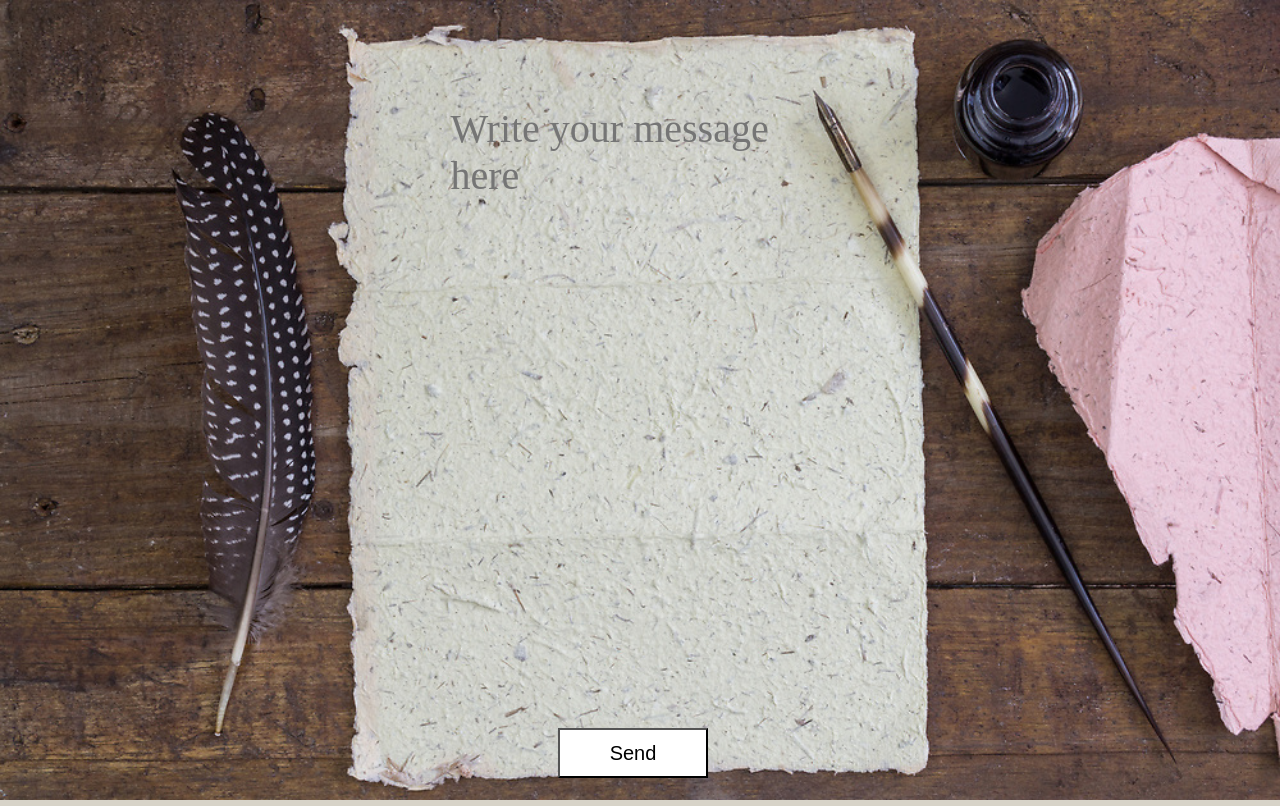
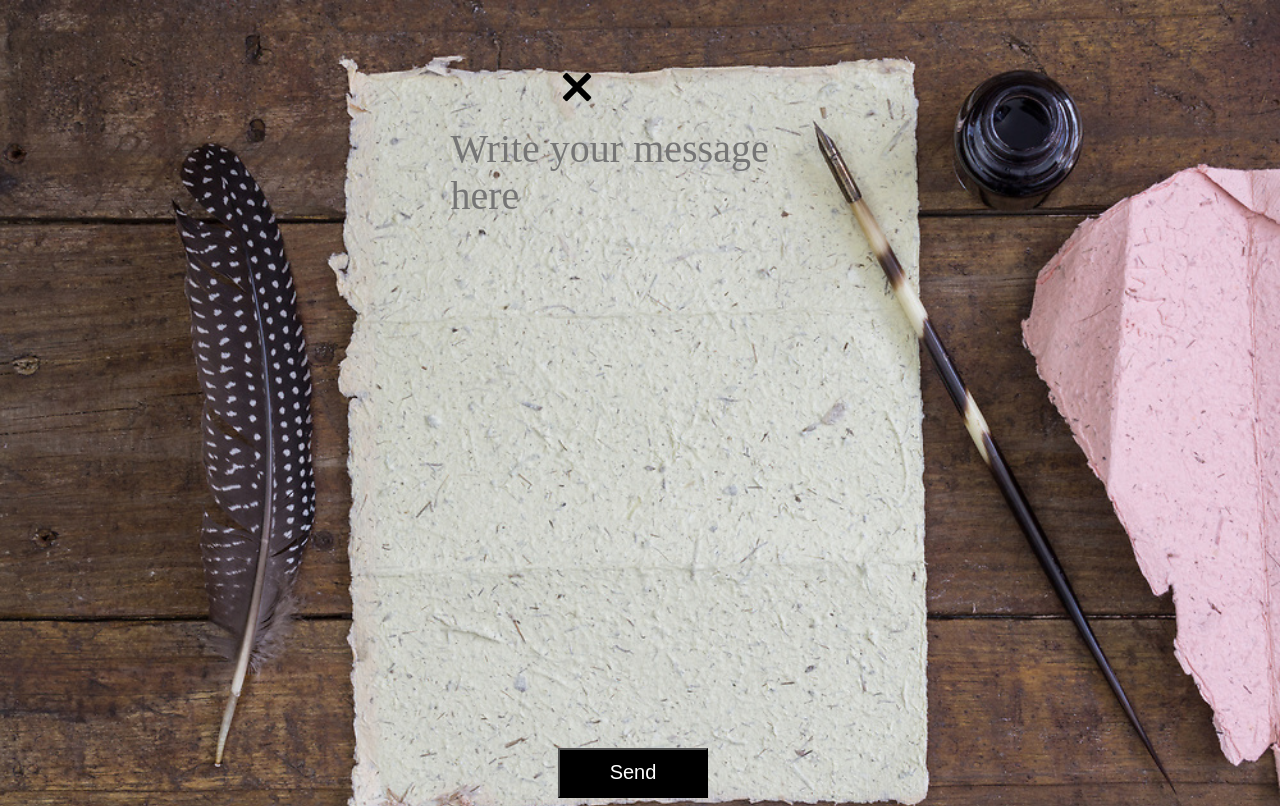
Before and after one commit to Leodson/Message-In-A-Bottle, a Python web app: template templates/create.html in a window 1280 px wide. Run offline with Jinja, Linux system fonts and the light colour scheme; the template is opened without the code that fills it, so the values that code supplies are empty; some web fonts are replaced.

Commit message:
Finalized the create page.

```diff
--- a/static/createstyle.css
+++ b/static/createstyle.css
@@ -6,6 +6,16 @@
   -moz-background-size: cover;
   -o-background-size: cover;
   background-size: cover;
+}
+
+img
+{
+  width: 3%;
+  height: auto;
+  object-fit: contain;
+  margin-top: 60px;
+  position: relative;
+  left: 550px;
 }
 
 textarea
@@ -23,7 +33,7 @@
   font-size: 40px;
   resize: none;
   border: none;
-  margin-top: 100px
+  margin-top: 10px;
 }
 
 input
@@ -34,4 +44,6 @@
   font-size: 20px;
   position: relative;
   left: 550px;
+  color: white;
+  background-color: black;
 }
--- a/templates/create.html
+++ b/templates/create.html
@@ -8,6 +8,7 @@
       href="https://fonts.googleapis.com/css?family=Cedarville+Cursive">
   </head>
   <body>
+    <a href="/profile"><img src="../static/x.png"></a>
     <form action="/create" method="post">
       <textarea name="message" placeholder="Write your message here" maxlength="500"></textarea>
       <br>
```
Also changed, not shown: static/bottle.png (added), static/x.png (added).
